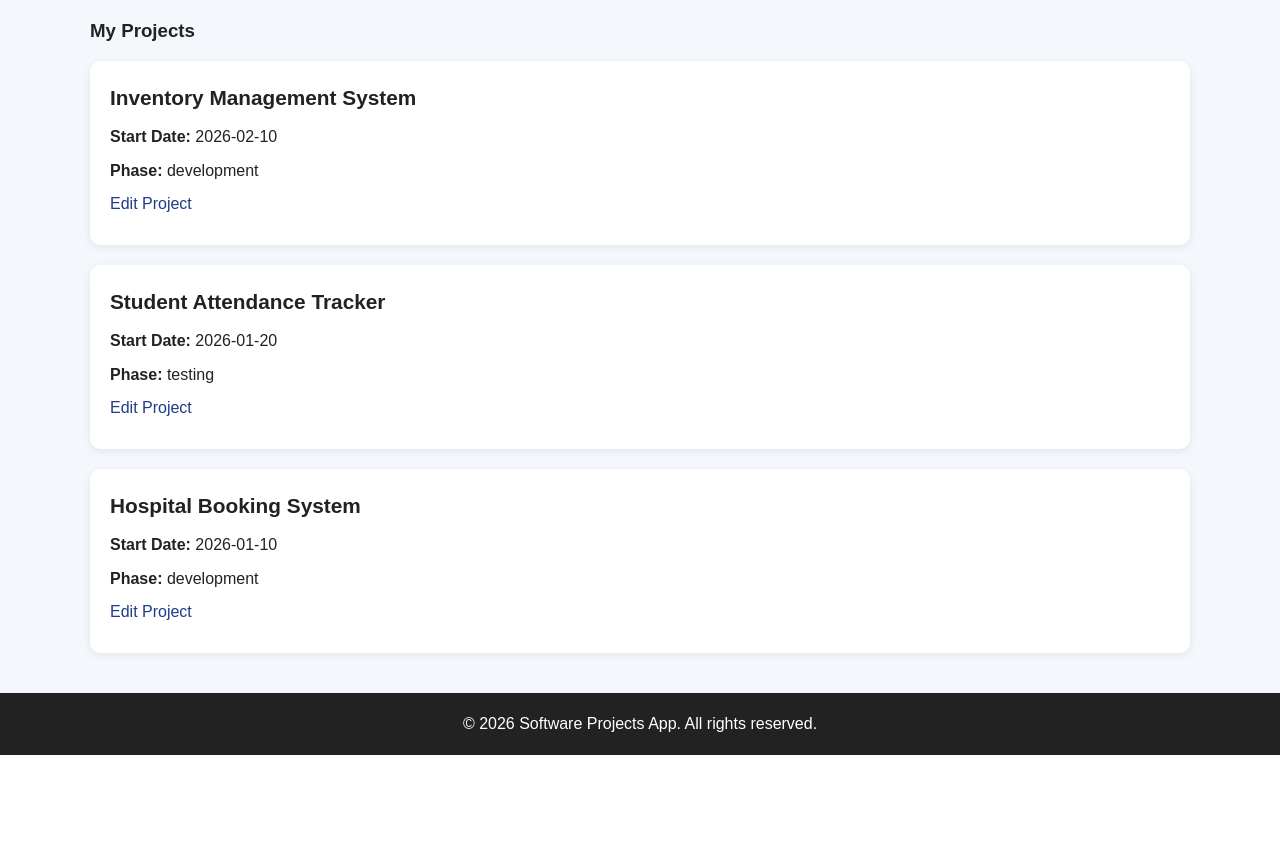
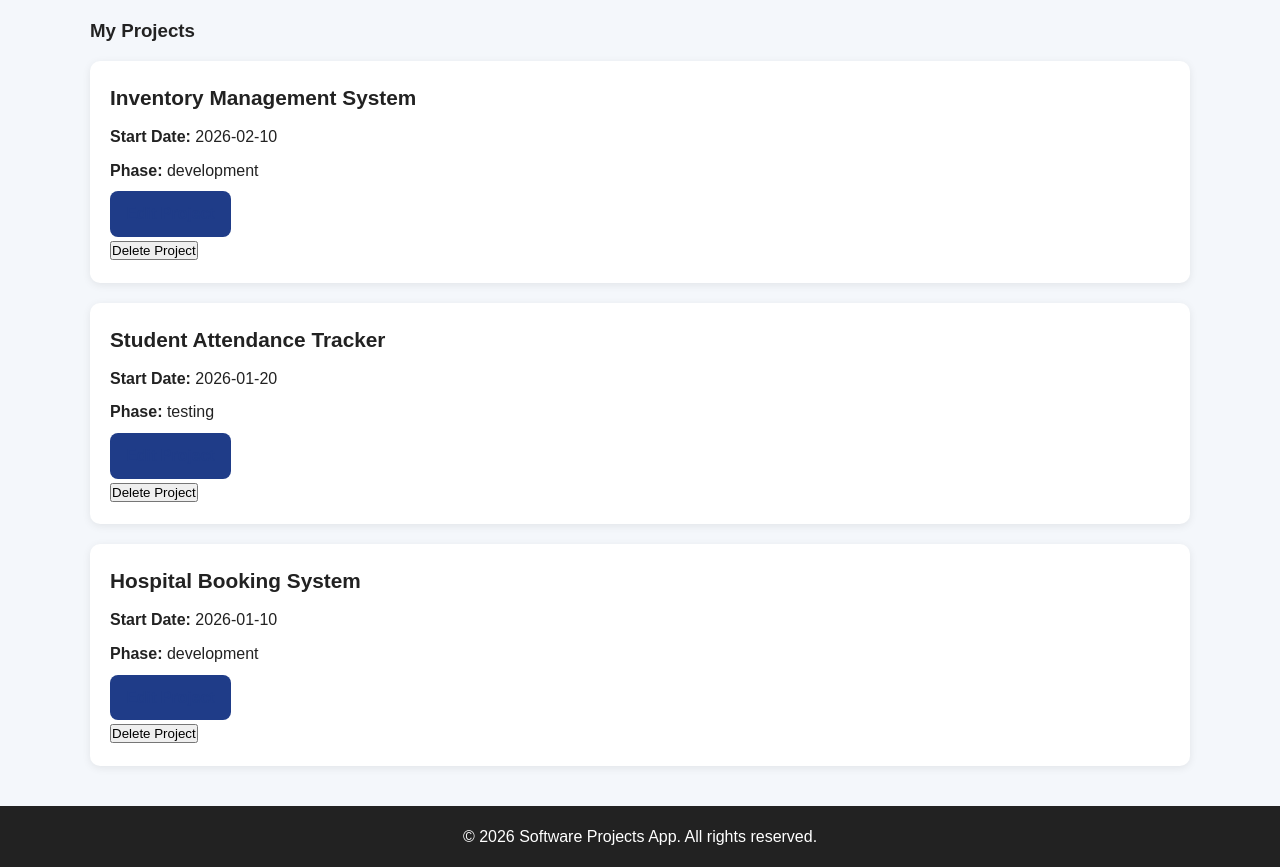
Before and after one commit to sonny-vice/Database-Driven-Web-Application, a PHP site: page /dashboard.php in a window 1280 px wide. Shown: the part 234-1101 px from the top of the page. Before the commit the page ends 989 px from the top, so only its background shows below. Run offline with PHP 8.4, Linux system fonts and the light colour scheme; a user stored in the database is signed in; data comes from the database, SQL or seed files in the repository.

Commit message:
Update dashboard.php
update dashboard.php code

```diff
--- a/software-projects-app/dashboard.php
+++ b/software-projects-app/dashboard.php
@@ -1,6 +1,7 @@
 <?php
 require_once 'includes/db.php';
 require_once 'includes/auth.php';
+require_once 'includes/csrf.php';
 
 requireLogin();
 
@@ -22,6 +23,10 @@ require_once 'includes/header.php';
         <div class="success-box">
             <p>Project updated successfully.</p>
         </div>
+    <?php elseif ($_GET['success'] === 'deleted'): ?>
+        <div class="success-box">
+            <p>Project deleted successfully.</p>
+        </div>
     <?php endif; ?>
 <?php endif; ?>
 
@@ -37,9 +42,16 @@ require_once 'includes/header.php';
             <h2><?php echo htmlspecialchars($project['title']); ?></h2>
             <p><strong>Start Date:</strong> <?php echo htmlspecialchars($project['start_date']); ?></p>
             <p><strong>Phase:</strong> <?php echo htmlspecialchars($project['phase']); ?></p>
-            <p>
-                <a href="edit_project.php?pid=<?php echo $project['pid']; ?>">Edit Project</a>
-            </p>
+
+            <div class="project-actions">
+                <a href="edit_project.php?pid=<?php echo $project['pid']; ?>" class="button-link">Edit Project</a>
+
+                <form method="POST" action="delete_project.php" onsubmit="return confirm('Are you sure you want to delete this project?');">
+                    <input type="hidden" name="pid" value="<?php echo $project['pid']; ?>">
+                    <input type="hidden" name="csrf_token" value="<?php echo htmlspecialchars(generateCsrfToken()); ?>">
+                    <button type="submit" class="delete-button">Delete Project</button>
+                </form>
+            </div>
         </div>
     <?php endforeach; ?>
 <?php else: ?>
```
